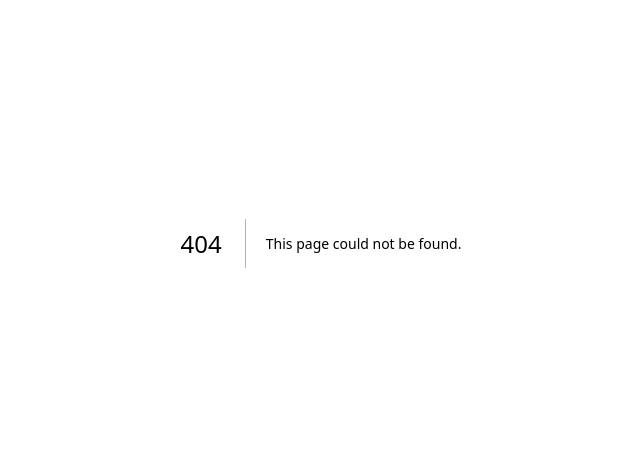
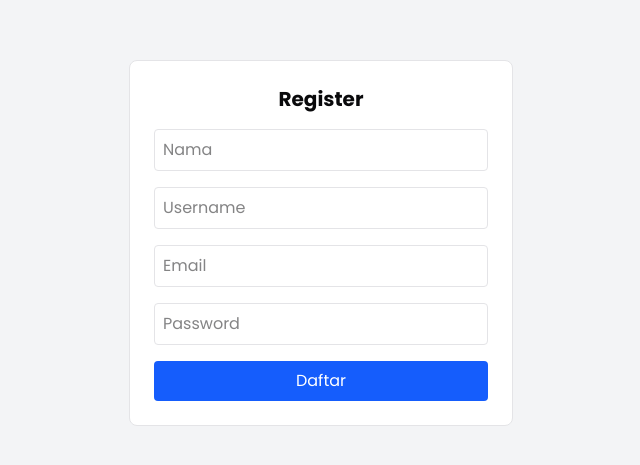
Before and after one commit to farhanariyanto03/financial-management, a Next.js app: page /register in a window 1280 px wide. Before the commit this address had no page. Shown: the part 157-622 px from the top of the page, without its empty margins (319-959 px from the left). Built offline with nearby package versions, Linux system fonts and the light colour scheme.

Commit message:
Feat: login register

```diff
--- a/package.json
+++ b/package.json
@@ -15,6 +15,7 @@
     "@radix-ui/react-select": "^2.2.6",
     "@radix-ui/react-slot": "^1.2.4",
     "@radix-ui/react-tabs": "^1.1.13",
+    "@supabase/supabase-js": "^2.84.0",
     "class-variance-authority": "^0.7.1",
     "clsx": "^2.1.1",
     "lucide-react": "^0.554.0",
--- /dev/null
+++ b/src/app/(auth)/login/page.tsx
@@ -0,0 +1,58 @@
+"use client";
+import { useState } from "react";
+import { useRouter } from "next/navigation";
+
+export default function LoginPage() {
+  const router = useRouter();
+  const [form, setForm] = useState({
+    username: "",
+    password: "",
+  });
+
+  const handleSubmit = async (e: any) => {
+    e.preventDefault();
+
+    const res = await fetch("/api/auth/login", {
+      method: "POST",
+      body: JSON.stringify(form),
+    });
+
+    const data = await res.json();
+
+    if (data.error) return alert(data.error);
+
+    alert("Login berhasil!");
+    router.push("/"); // redirect ke home page
+  };
+
+  return (
+    <div className="min-h-screen flex items-center justify-center bg-gray-100">
+      <form
+        onSubmit={handleSubmit}
+        className="bg-white p-6 rounded-md border w-96 space-y-4"
+      >
+        <h1 className="text-xl font-bold text-center">Login</h1>
+
+        <input
+          className="w-full border rounded p-2"
+          placeholder="Username"
+          onChange={(e) => setForm({ ...form, username: e.target.value })}
+        />
+
+        <input
+          className="w-full border rounded p-2"
+          type="password"
+          placeholder="Password"
+          onChange={(e) => setForm({ ...form, password: e.target.value })}
+        />
+
+        <button
+          type="submit"
+          className="w-full bg-blue-600 text-white py-2 rounded"
+        >
+          Login
+        </button>
+      </form>
+    </div>
+  );
+}
--- /dev/null
+++ b/src/app/(auth)/register/page.tsx
@@ -0,0 +1,69 @@
+"use client";
+import { useState } from "react";
+
+export default function RegisterPage() {
+  const [form, setForm] = useState({
+    name: "",
+    username: "",
+    email: "",
+    password: "",
+  });
+
+  const handleSubmit = async (e: any) => {
+    e.preventDefault();
+
+    const res = await fetch("/api/auth/register", {
+      method: "POST",
+      body: JSON.stringify(form),
+    });
+
+    const data = await res.json();
+
+    if (data.error) return alert(data.error);
+
+    alert("Register berhasil!");
+  };
+
+  return (
+    <div className="min-h-screen flex items-center justify-center bg-gray-100">
+      <form
+        onSubmit={handleSubmit}
+        className="bg-white p-6 rounded-md border w-96 space-y-4"
+      >
+        <h1 className="text-xl font-bold text-center">Register</h1>
+
+        <input
+          className="w-full border rounded p-2"
+          placeholder="Nama"
+          onChange={(e) => setForm({ ...form, name: e.target.value })}
+        />
+
+        <input
+          className="w-full border rounded p-2"
+          placeholder="Username"
+          onChange={(e) => setForm({ ...form, username: e.target.value })}
+        />
+
+        <input
+          className="w-full border rounded p-2"
+          placeholder="Email"
+          onChange={(e) => setForm({ ...form, email: e.target.value })}
+        />
+
+        <input
+          className="w-full border rounded p-2"
+          type="password"
+          placeholder="Password"
+          onChange={(e) => setForm({ ...form, password: e.target.value })}
+        />
+
+        <button
+          type="submit"
+          className="w-full bg-blue-600 text-white py-2 rounded"
+        >
+          Daftar
+        </button>
+      </form>
+    </div>
+  );
+}
--- /dev/null
+++ b/src/app/api/auth/login/route.ts
@@ -0,0 +1,36 @@
+import { supabase } from "@/lib/supabaseClient";
+import { supabaseAdmin } from "@/lib/supabaseAdmin";
+import { NextResponse } from "next/server";
+
+export async function POST(req: Request) {
+  const { username, password } = await req.json();
+
+  // Cari email berdasarkan username
+  const { data: profile } = await supabaseAdmin
+    .from("profiles")
+    .select("email")
+    .eq("username", username)
+    .single();
+
+  if (!profile) {
+    return NextResponse.json(
+      { error: "Username tidak ditemukan" },
+      { status: 404 }
+    );
+  }
+
+  // Login pakai email
+  const { data, error: loginError } = await supabase.auth.signInWithPassword({
+    email: profile.email,
+    password,
+  });
+
+  if (loginError) {
+    return NextResponse.json({ error: loginError.message }, { status: 401 });
+  }
+
+  return NextResponse.json({
+    message: "Login success",
+    user: data.user,
+  });
+}
--- /dev/null
+++ b/src/app/api/auth/register/route.ts
@@ -0,0 +1,45 @@
+import { supabaseAdmin } from "@/lib/supabaseAdmin";
+import { supabase } from "@/lib/supabaseClient";
+import { NextResponse } from "next/server";
+
+export async function POST(req: Request) {
+  const { username, email, password, name } = await req.json();
+
+  // Cek username unik
+  const { data: existing } = await supabaseAdmin
+    .from("profiles")
+    .select("id")
+    .eq("username", username)
+    .maybeSingle();
+
+  if (existing) {
+    return NextResponse.json(
+      { error: "Username sudah digunakan" },
+      { status: 400 }
+    );
+  }
+
+  // Buat user di Supabase Auth
+  const { data: authData, error: authError } = await supabase.auth.signUp({
+    email,
+    password,
+  });
+
+  if (authError) {
+    return NextResponse.json({ error: authError.message }, { status: 400 });
+  }
+
+  // Insert profile ke table profiles
+  const { error: insertError } = await supabaseAdmin.from("profiles").insert({
+    id: authData.user?.id,
+    username,
+    email,
+    name,
+  });
+
+  if (insertError) {
+    return NextResponse.json({ error: insertError.message }, { status: 400 });
+  }
+
+  return NextResponse.json({ message: "Register berhasil" });
+}
--- /dev/null
+++ b/src/lib/supabaseAdmin.ts
@@ -0,0 +1,6 @@
+import { createClient } from "@supabase/supabase-js";
+
+export const supabaseAdmin = createClient(
+  process.env.NEXT_PUBLIC_SUPABASE_URL!,
+  process.env.SUPABASE_SERVICE_ROLE_KEY!
+);
--- /dev/null
+++ b/src/lib/supabaseClient.ts
@@ -0,0 +1,6 @@
+import { createClient } from "@supabase/supabase-js";
+
+export const supabase = createClient(
+  process.env.NEXT_PUBLIC_SUPABASE_URL!,
+  process.env.NEXT_PUBLIC_SUPABASE_ANON_KEY!
+);
```
Also changed, not shown: 1 other file (tests, documents, lock files or other folders).
